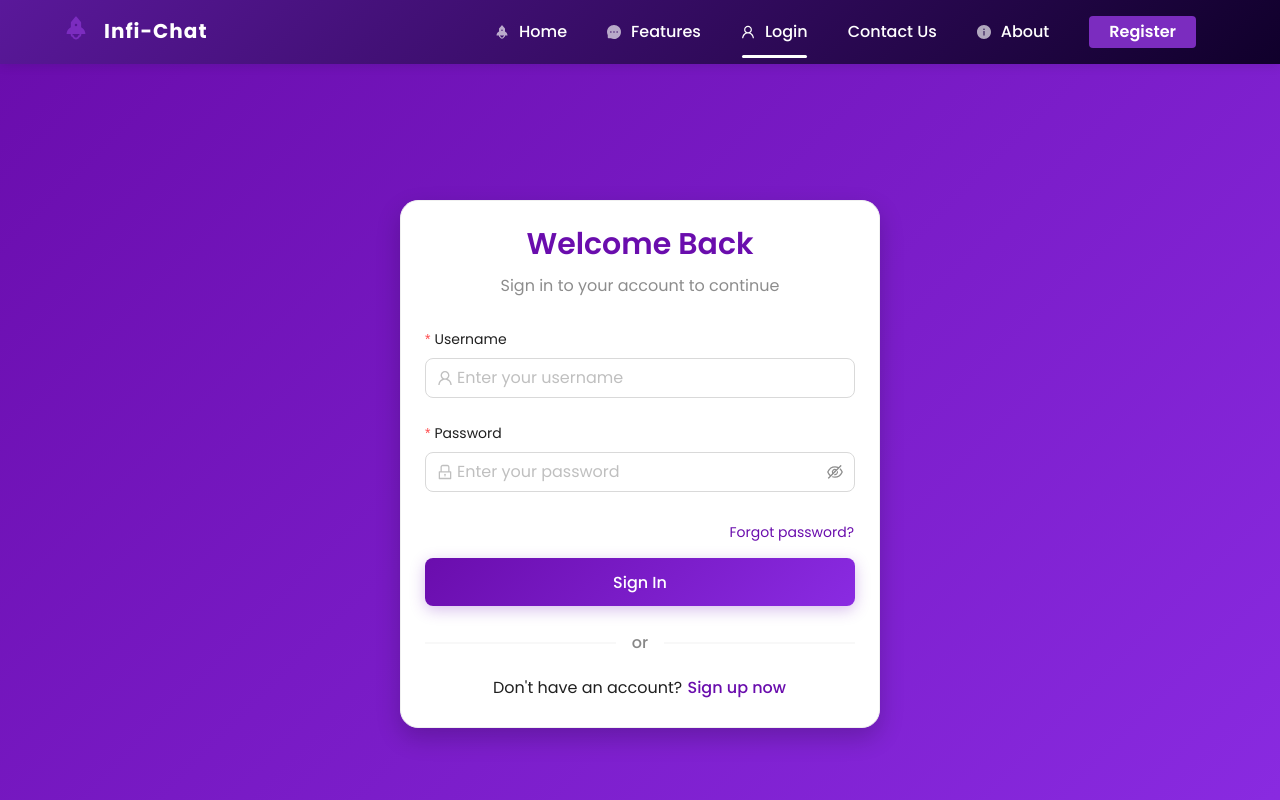
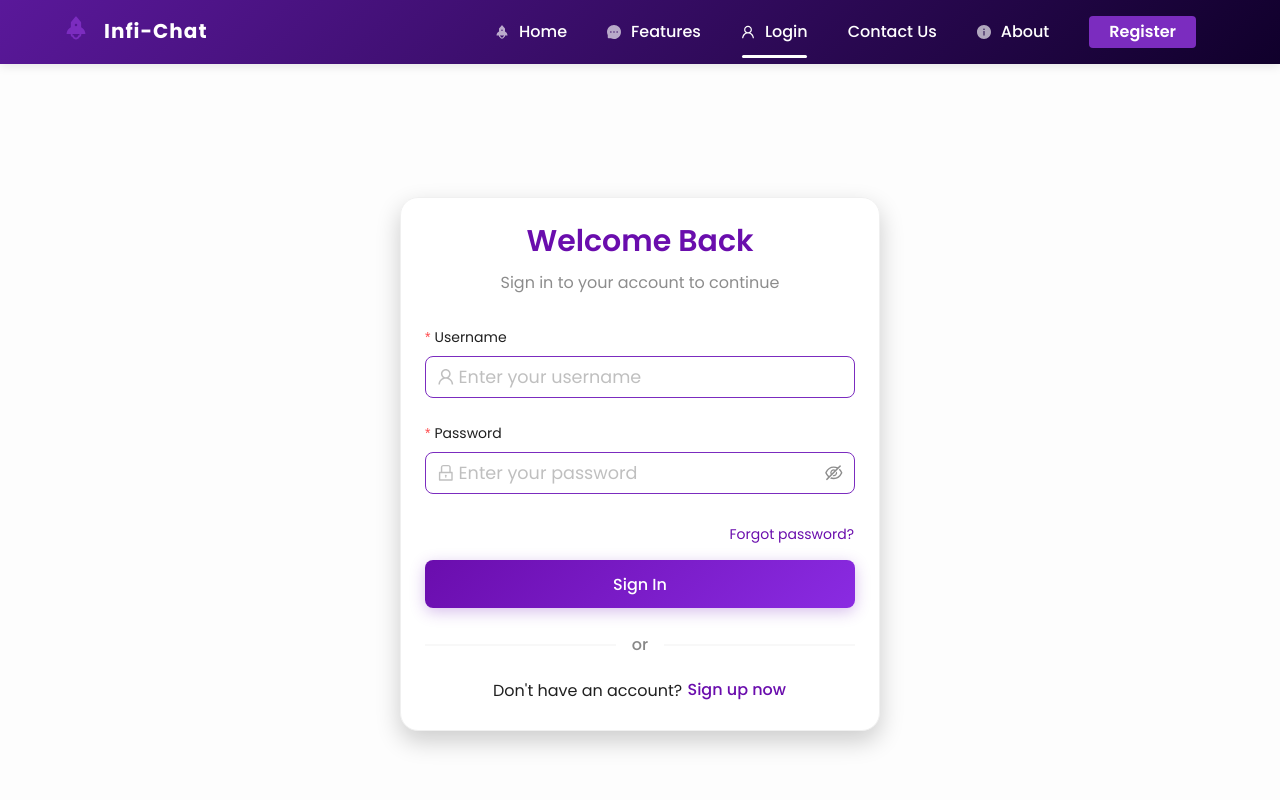
Before and after one commit to Aarupa/infi-chat, a React (Vite) app: page /login in a window 1280 px wide. Shown: the top 800 px of the page. Built offline with nearby package versions, Linux system fonts and the light colour scheme.

Commit message:
updated UI

```diff
--- a/src/component/Login.css
+++ b/src/component/Login.css
@@ -18,7 +18,9 @@ body,
     align-items: center;
     min-height: 100vh;
     max-width: 100vw;
-    background: linear-gradient(135deg, #6a0dad 0%, #8a2be2 100%);
+    /* background: linear-gradient(135deg, #6a0dad 0%, #8a2be2 100%); */
+     background: rgba(255, 255, 255, 0.8);
+    backdrop-filter: blur(10px);
     padding: 20px;
 }
 
@@ -72,3 +74,28 @@ body,
         padding: 10px;
     }
 }
+
+/* Match input border color with ContactUs */
+.ant-input,
+.ant-input-password,
+.ant-input-affix-wrapper {
+    border: 1.5px solid var(--primary-color) !important;
+    border-radius: 8px !important;
+    background: rgba(255, 255, 255, 0.85) !important;
+    font-size: 1.1rem;
+    color: var(--text-color);
+    transition: border-color 0.3s;
+}
+/* Remove double border for Ant Design inputs with prefix/suffix */
+.ant-input-affix-wrapper > .ant-input {
+    border: none !important;
+    box-shadow: none !important;
+    background: transparent !important;
+}
+
+.ant-input:focus,
+.ant-input-affix-wrapper-focused,
+.ant-input-password:focus {
+    border-color: var(--accent-color) !important;
+    box-shadow: 0 0 0 2px rgba(123, 44, 191, 0.08);
+}
--- /dev/null
+++ b/src/component/Registration.css
@@ -0,0 +1,25 @@
+/* Match input border color with ContactUs */
+.ant-input,
+.ant-input-password,
+.ant-input-affix-wrapper {
+    border: 1.5px solid var(--primary-color) !important;
+    border-radius: 8px !important;
+    background: rgba(255, 255, 255, 0.85) !important;
+    font-size: 1.1rem;
+    color: var(--text-color);
+    transition: border-color 0.3s;
+}
+
+/* Remove double border for Ant Design inputs with prefix/suffix */
+.ant-input-affix-wrapper > .ant-input {
+    border: none !important;
+    box-shadow: none !important;
+    background: transparent !important;
+}
+
+.ant-input:focus,
+.ant-input-affix-wrapper-focused,
+.ant-input-password:focus {
+    border-color: var(--accent-color) !important;
+    box-shadow: 0 0 0 2px rgba(123, 44, 191, 0.08);
+}
--- a/src/component/Registration.jsx
+++ b/src/component/Registration.jsx
@@ -5,6 +5,7 @@ import { useNavigate } from 'react-router-dom';
 import axiosInstance from '../utils/axiosIntance';
 import { ToastContainer, toast } from 'react-toastify';
 import 'react-toastify/dist/ReactToastify.css';
+import './Registration.css'; // Import the custom CSS (see below)
 
 const { Title, Text } = Typography;
 
@@ -68,7 +69,9 @@ function Registration() {
       justifyContent: 'center',
       alignItems: 'center',
       minHeight: '100vh',
-      background: 'linear-gradient(135deg, #6a0dad 0%, #8a2be2 100%)',
+      // background: 'linear-gradient(135deg, #6a0dad 0%, #8a2be2 100%)',
+      background: 'rgba(255, 255, 255, 0.8)', // Add this
+      backdropFilter: 'blur(10px)',
       padding: '20px'
     }}>
       <Card
```
